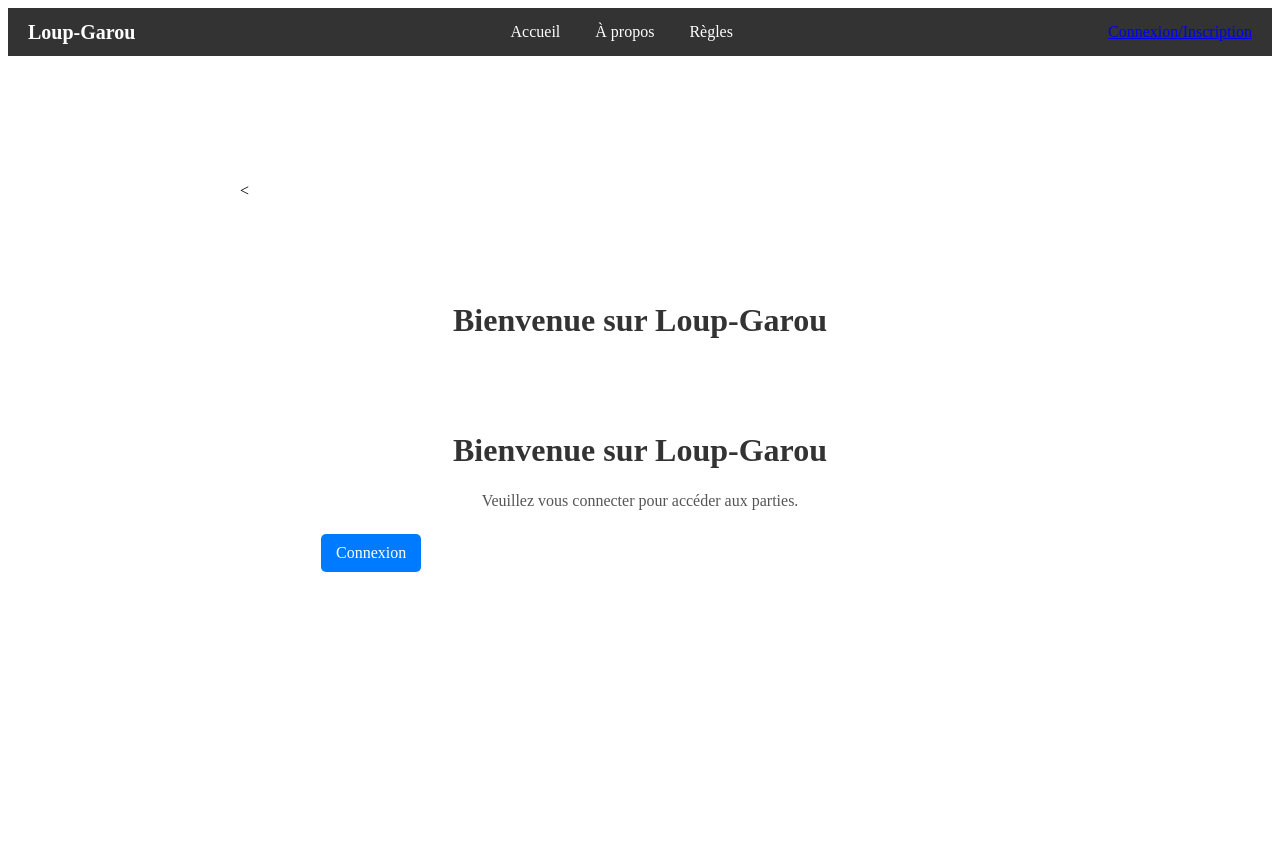
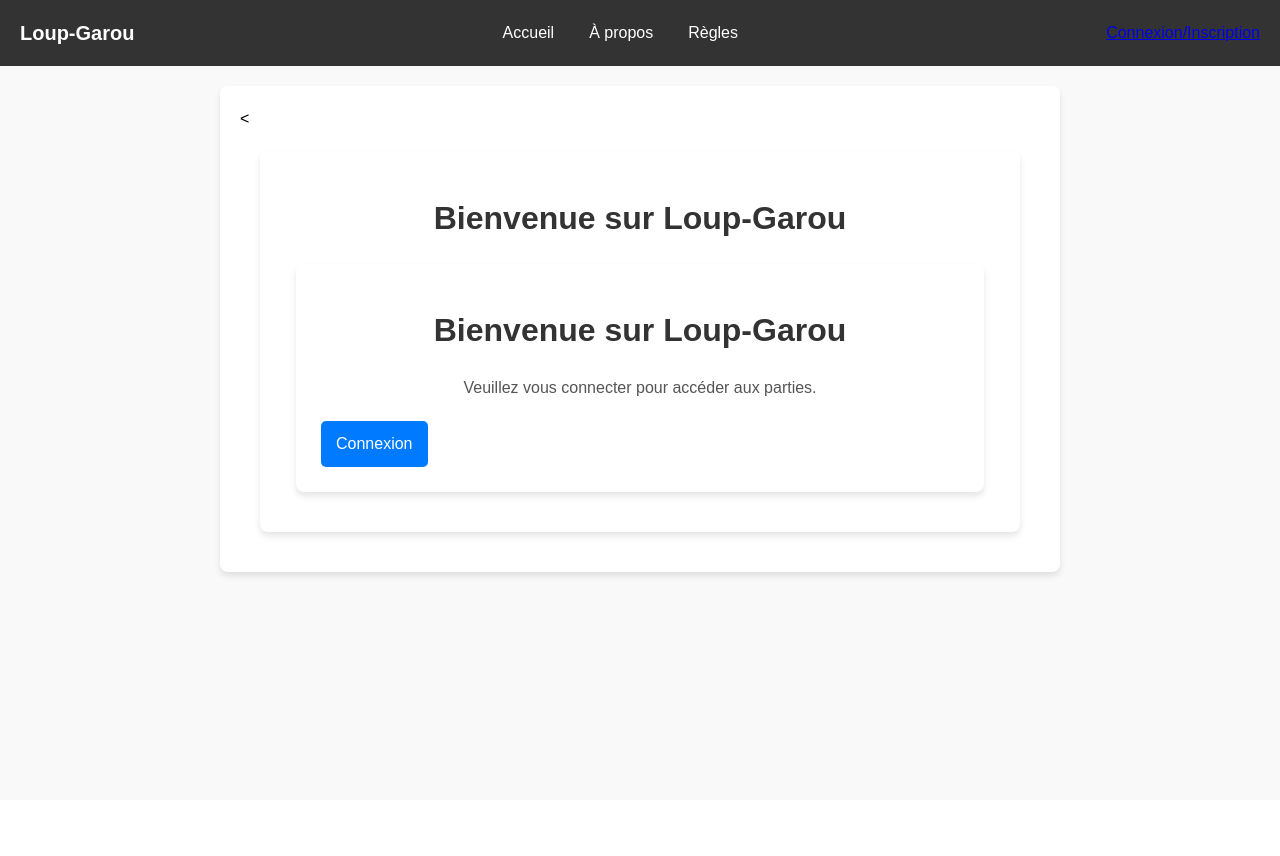
Before and after one commit to Oden927/salah, a Flask app: page / in a window 1280 px wide. After the commit the page ends 578 px from the top, so only its background shows below. Run offline with Flask 3, Linux system fonts and the light colour scheme.

```diff
--- a/static/css/style.css
+++ b/static/css/style.css
@@ -1,11 +1,19 @@
-/* Styles de la barre de navigation */
+/* Styles généraux */
+body {
+    margin: 0;
+    font-family: Arial, sans-serif;
+    line-height: 1.6;
+    background-color: #f9f9f9;
+}
+
+/* Barre de navigation */
 .navbar {
     display: flex;
     justify-content: space-between;
     align-items: center;
     background-color: #333;
     color: white;
-    padding: 10px 20px;
+    padding: 15px 20px;
 }
 
 .navbar .logo {
@@ -29,19 +37,22 @@
     background-color: #555;
 }
 
-/* Styles pour le contenu principal */
+/* Conteneur principal */
 .content {
-    margin: 5% auto;
-    padding: 5%;
+    margin: 20px auto;
+    padding: 20px;
     width: 90%;
     max-width: 800px;
+    background-color: white;
+    border-radius: 8px;
+    box-shadow: 0 4px 6px rgba(0, 0, 0, 0.1);
 }
 
 .content h1 {
+    font-size: 2rem;
+    margin-bottom: 20px;
+    color: #333;
     text-align: center;
-    margin-bottom: 20px;
-    font-size: 2rem;
-    color: #333;
 }
 
 .content p {
```
Also changed, not shown: other parts of static/css/style.css (+74 -43 lines), instance/users.db, 1 other file.
